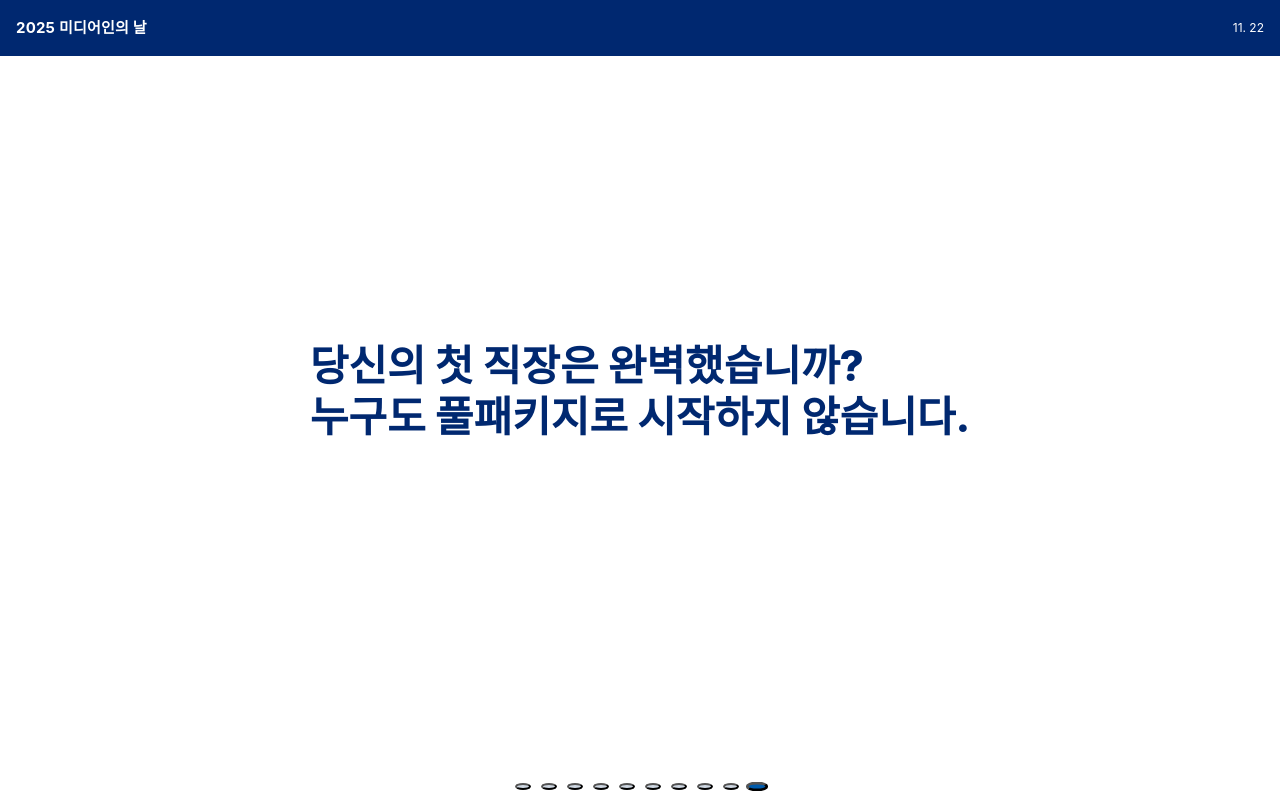
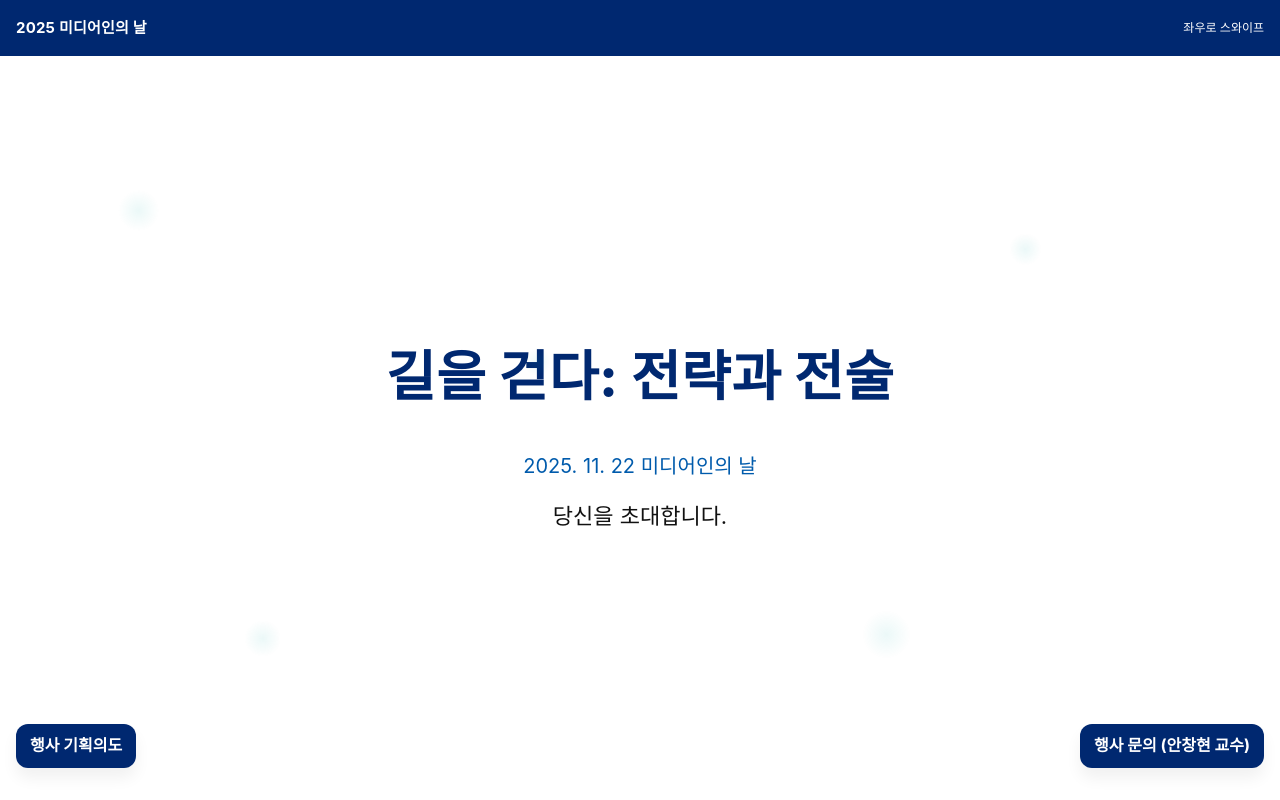
Before and after one commit to laguna821/Hallym_Media_Day, a plain HTML site: page HMedia_day_112225.html in a window 1280 px wide. Drawn offline with Linux system fonts and the light colour scheme; a web font is replaced by a local one.

Commit message:
Update HMedia_day_112225.html

```diff
--- a/HMedia_day_112225.html
+++ b/HMedia_day_112225.html
@@ -87,15 +87,53 @@
       .track { scroll-behavior: auto; }
       .dot { transition: none; }
     }
+      /* Landing (main hero) */
+    .landing { position: fixed; inset: 56px 0 0 0; background: var(--bg); z-index: 35; display: grid; place-content: center; text-align: center; }
+    .landing-inner { padding: clamp(24px, 6vw, 48px); }
+    .landing-title { color: var(--primary); font-weight: 800; line-height: 1.15; font-size: clamp(32px, 8.5vw, 54px); letter-spacing: 0.01em; }
+    .landing-sub { color: var(--info); font-size: clamp(16px, 4.6vw, 20px); margin-top: 8px; }
+    .landing-tagline { color: var(--ink); font-size: clamp(18px, 4.8vw, 22px); margin-top: 10px; }
+
+    .landing-actions { position: absolute; left: 0; right: 0; bottom: 16px; padding: 0 16px calc(16px + env(safe-area-inset-bottom, 0px)); display: flex; justify-content: space-between; align-items: center; gap: 12px; }
+    .btn { display: inline-flex; align-items: center; justify-content: center; height: 44px; padding: 0 14px; border-radius: 12px; font-weight: 700; border: 0; box-shadow: 0 10px 16px rgba(0,0,0,0.06); text-decoration: none; }
+    .btn-primary { background: var(--primary); color: #fff; }
+
+    .floaters { position: absolute; inset: 0; overflow: hidden; pointer-events: none; }
+    .floaters span { position: absolute; left: var(--x); top: var(--y); width: var(--s); height: var(--s); background: radial-gradient(50% 50% at 50% 50%, var(--accent), transparent 60%); opacity: .08; filter: blur(0.5px); border-radius: 50%; animation: drift var(--d, 26s) ease-in-out infinite alternate; transform: translate(0,0); }
+    @keyframes drift { to { transform: translate(var(--dx, 14px), var(--dy, -10px)); } }
+
+    @media (prefers-reduced-motion: reduce) {
+      .floaters span { animation: none; }
+    }
   </style>
 </head>
 <body>
   <header class="appbar" role="banner">
     <div class="brand">2025 미디어인의 날</div>
-    <div class="hint" aria-hidden="true">11. 22</div>
+    <div class="hint" aria-hidden="true">좌우로 스와이프</div>
   </header>
 
   <main class="viewport" role="main">
+
+    <!-- Landing (main page) -->
+    <section class="landing" id="landing" aria-label="메인 초대장">
+      <div class="floaters" aria-hidden="true">
+        <span style="--x:8%;  --y:16%; --s:72px; --dx:10px;  --dy:-8px;  --d:24s;"></span>
+        <span style="--x:78%; --y:22%; --s:56px; --dx:-8px;  --dy:10px;  --d:22s;"></span>
+        <span style="--x:18%; --y:74%; --s:64px; --dx:12px;  --dy:-10px; --d:26s;"></span>
+        <span style="--x:66%; --y:72%; --s:84px; --dx:-12px; --dy:8px;  --d:28s;"></span>
+        <span style="--x:40%; --y:38%; --s:48px; --dx:8px;   --dy:-8px;  --d:20s;"></span>
+      </div>
+      <div class="landing-inner">
+        <h1 class="landing-title">길을 걷다: 전략과 전술</h1>
+        <p class="landing-sub">2025. 11. 22 미디어인의 날</p>
+        <p class="landing-tagline">당신을 초대합니다.</p>
+      </div>
+      <div class="landing-actions">
+        <a href="#s1" id="gotoSlides" class="btn btn-primary" role="button" aria-label="행사 기획의도 보기">행사 기획의도</a>
+        <a href="http://qr.kakao.com/talk/38DwpPqE2txmrcCDJGeFLbLCLFw-" class="btn btn-primary" role="button" aria-label="행사 문의 (안창현 교수)" target="_blank" rel="noopener">행사 문의 (안창현 교수)</a>
+      </div>
+    </section>
     <section class="track" id="track" aria-label="가로 슬라이드 초대장">
 
       <!-- SLIDE 1: Hook -->
@@ -162,12 +200,6 @@
         </div>
       </article>
 
-      <article class="slide" id="s10" aria-label="Theme Reveal & Date">
-        <div class="slide-inner" style="text-align:center;">
-          <h2 class="title-hero" style="margin: 0 0 8px 0;">당신을 초대합니다.</h2>
-        </div>
-      </article>
-
     </section>
 
     <!-- Pagination dots -->
@@ -181,7 +213,6 @@
       <button class="dot" data-to="s7" aria-label="슬라이드 7"></button>
       <button class="dot" data-to="s8" aria-label="슬라이드 8"></button>
       <button class="dot" data-to="s9" aria-label="슬라이드 9"></button>
-      <button class="dot" data-to="s10" aria-label="슬라이드 9"></button>
     </nav>
   </main>
 
@@ -225,5 +256,27 @@
       });
     })();
   </script>
+  <script>
+    // Landing → Slides transition
+    document.addEventListener('DOMContentLoaded', function () {
+      var goto = document.getElementById('gotoSlides');
+      var trackEl = document.getElementById('track');
+      if (goto && trackEl) {
+        goto.addEventListener('click', function (e) {
+          e.preventDefault();
+          var landing = document.getElementById('landing');
+          if (landing) {
+            landing.setAttribute('hidden', '');
+          }
+          var first = document.getElementById('s1');
+          if (first) {
+            var left = first.offsetLeft - trackEl.offsetLeft;
+            try { trackEl.scrollTo({ left: left, behavior: 'smooth' }); }
+            catch (err) { trackEl.scrollLeft = left; }
+          }
+        });
+      }
+    });
+  </script>
 </body>
 </html>
```
